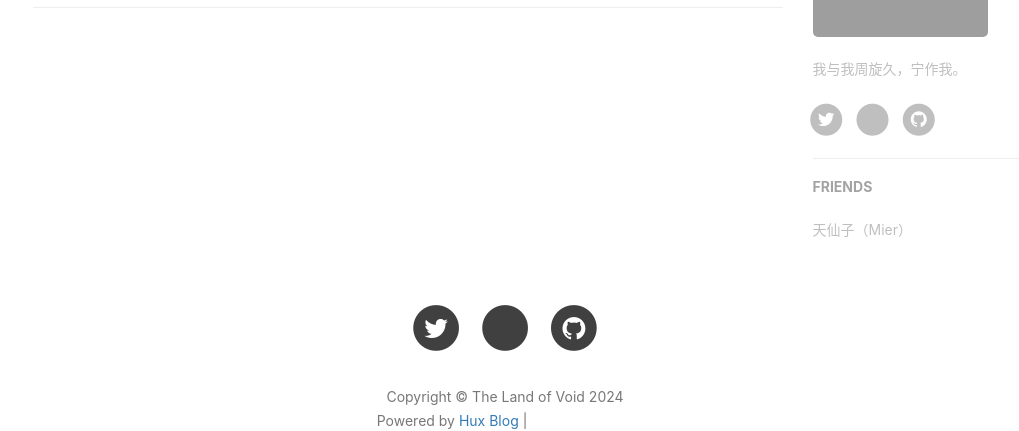
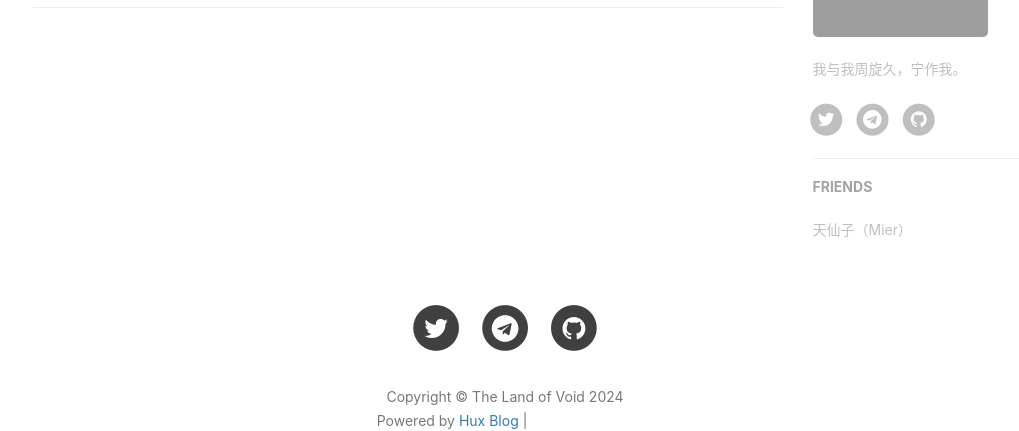
Before and after one commit to FYufei/FYufei.github.io, a Jekyll site: the page built from index.html, in a window 1280 px wide. Shown: the part 691-1122 px from the top of the page, without its empty margins (135-1154 px from the left). Built offline with Jekyll 4.4.1, drawn with Linux system fonts in a browser that asks for light colours; nearby versions of some CDN libraries; the list of posts is cut into pages by our own code; comment, search, counter and statistics services are not loaded; grey boxes are pictures that could not be loaded.

Commit message:
Update sns-links.html

```diff
--- a/_includes/sns-links.html
+++ b/_includes/sns-links.html
@@ -43,7 +43,7 @@
     <a target="_blank" href="https://t.me/{{ site.telegram_username }}">
       <span class="fa-stack fa-lg">
         <i class="fa fa-circle fa-stack-2x"></i>
-        <svg xmlns="http://www.w3.org/2000/svg" height="32" width="31" viewBox="0 0 496 512"><!--!Font Awesome Free 6.5.1 by @fontawesome - https://fontawesome.com License - https://fontawesome.com/license/free Copyright 2024 Fonticons, Inc.--><path fill="#ffffff" d="M248 8C111 8 0 119 0 256S111 504 248 504 496 393 496 256 385 8 248 8zM363 176.7c-3.7 39.2-19.9 134.4-28.1 178.3-3.5 18.6-10.3 24.8-16.9 25.4-14.4 1.3-25.3-9.5-39.3-18.7-21.8-14.3-34.2-23.2-55.3-37.2-24.5-16.1-8.6-25 5.3-39.5 3.7-3.8 67.1-61.5 68.3-66.7 .2-.7 .3-3.1-1.2-4.4s-3.6-.8-5.1-.5q-3.3 .7-104.6 69.1-14.8 10.2-26.9 9.9c-8.9-.2-25.9-5-38.6-9.1-15.5-5-27.9-7.7-26.8-16.3q.8-6.7 18.5-13.7 108.4-47.2 144.6-62.3c68.9-28.6 83.2-33.6 92.5-33.8 2.1 0 6.6 .5 9.6 2.9a10.5 10.5 0 0 1 3.5 6.7A43.8 43.8 0 0 1 363 176.7z"/></svg>
+        <i class="fa fa-telegram fa-stack-1x fa-inverse"></i>
       </span>
     </a>
   </li>
```
